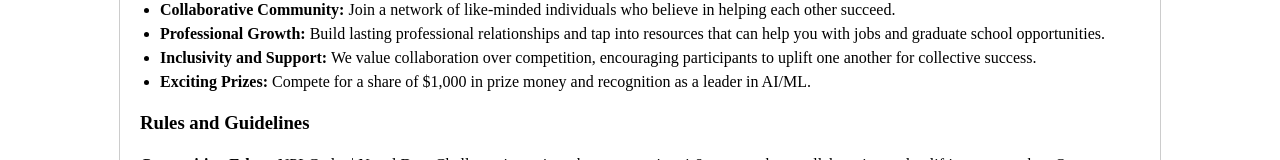
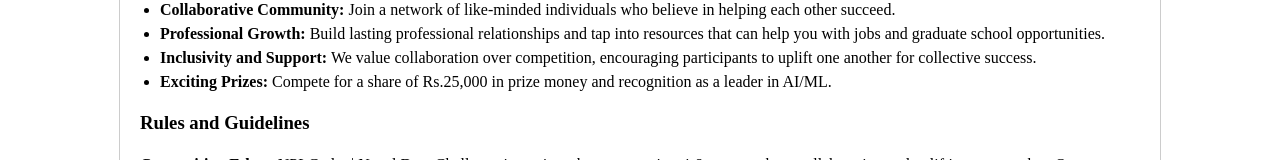
Before and after one commit to npl-coder/NDC-frontend, a React (Vite) app: page / in a window 1280 px wide. Shown: the part 510-670 px from the top of the page. Built offline with nearby package versions, Linux system fonts and the light colour scheme.

Commit message:
Change the prize money

```diff
--- a/src/components/Info/Info.jsx
+++ b/src/components/Info/Info.jsx
@@ -13,7 +13,7 @@ const Info = () => {
             <li><b>Collaborative Community:</b> Join a network of like-minded individuals who believe in helping each other succeed.</li>
             <li><b>Professional Growth:</b> Build lasting professional relationships and tap into resources that can help you with jobs and graduate school opportunities.</li>
             <li><b>Inclusivity and Support:</b> We value collaboration over competition, encouraging participants to uplift one another for collective success.</li>
-            <li><b>Exciting Prizes:</b> Compete for a share of $1,000 in prize money and recognition as a leader in AI/ML.</li>
+            <li><b>Exciting Prizes:</b> Compete for a share of Rs.25,000 in prize money and recognition as a leader in AI/ML.</li>
         </ul>
 
         <h3>Rules and Guidelines</h3>
```
